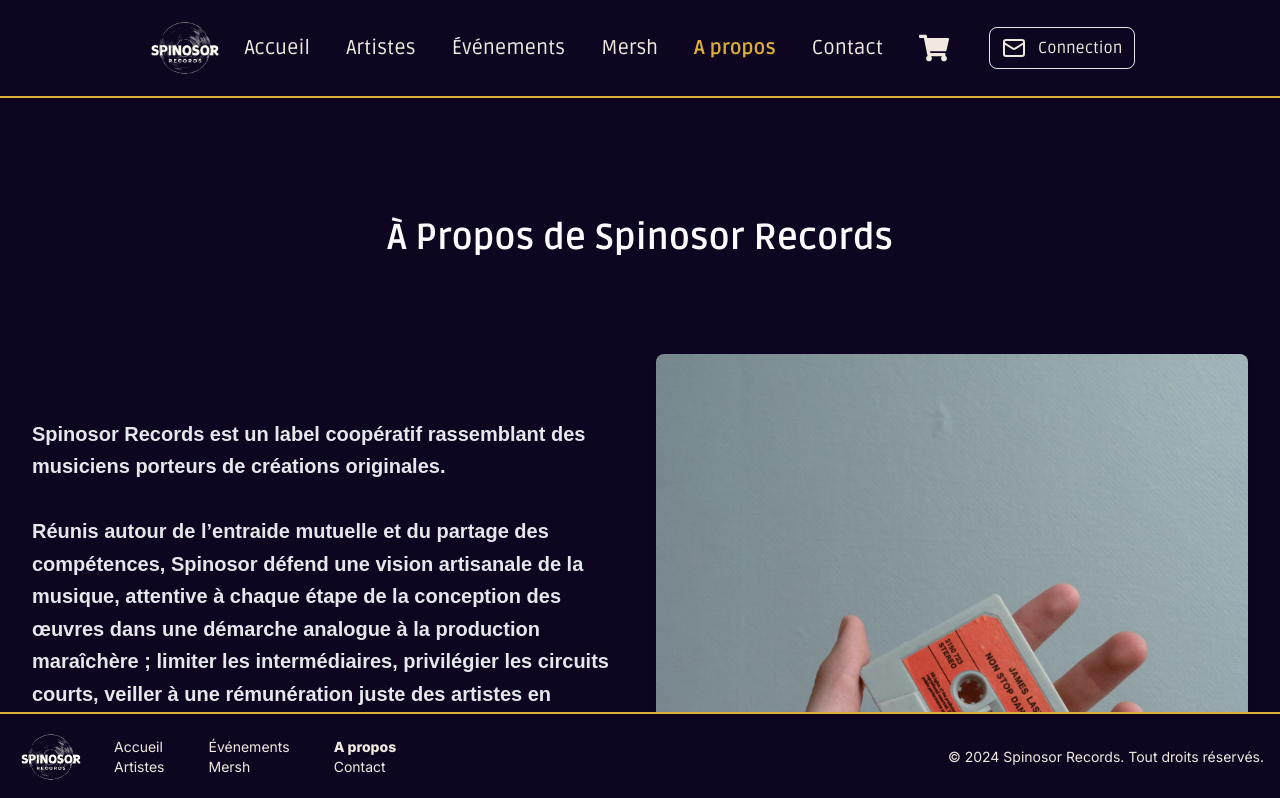
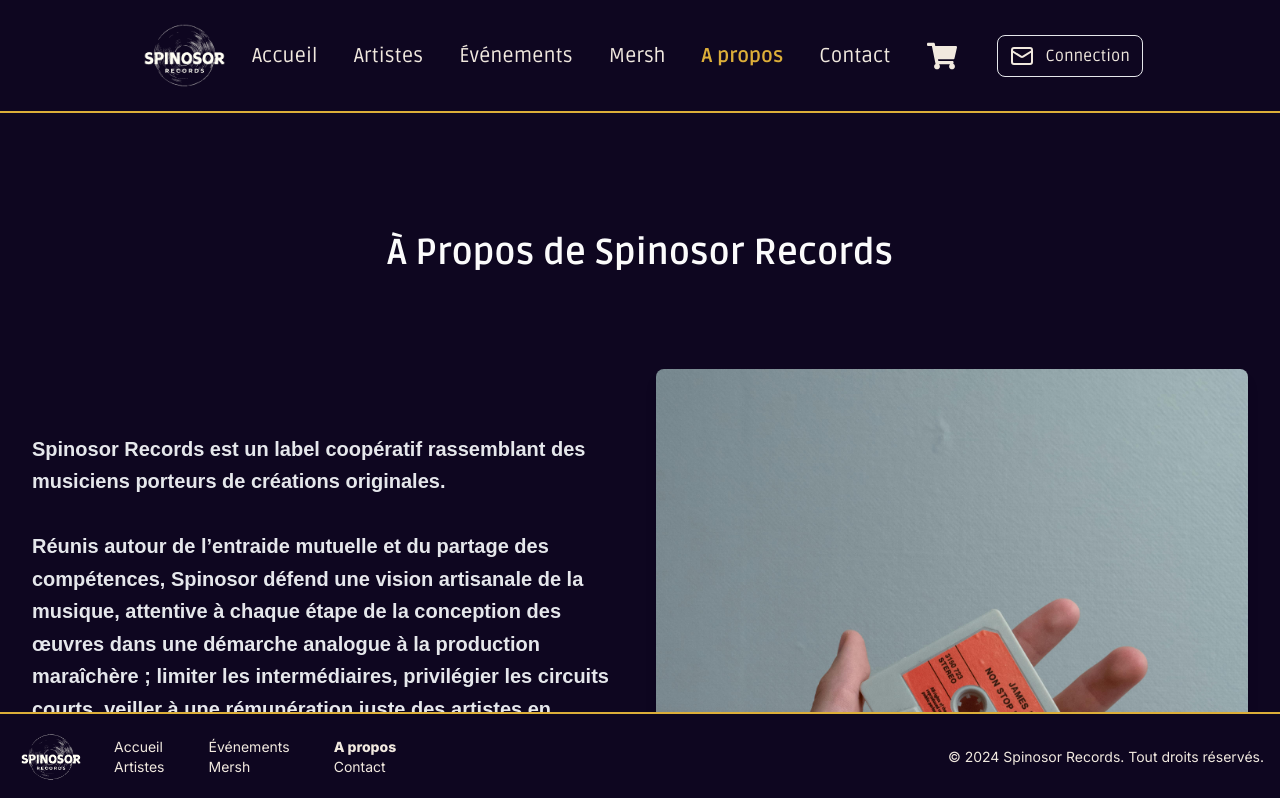
Before and after one commit to Funkysys/spinosor, a Next.js app: page /home/about in a window 1280 px wide. Shown: the top 798 px of the page. Built offline with nearby package versions, Linux system fonts and the light colour scheme; no server answers; a web font is replaced by a local one; what tailwindcss-animated would draw is missing.

Commit message:
upgrade backend

```diff
--- a/components/Navigation.tsx
+++ b/components/Navigation.tsx
@@ -48,8 +48,8 @@ const Navbar = () => {
             src="/assets/images/SPINOSOR.png"
             alt="Spinosor Records logo"
             onClick={() => router.push("/")}
-            width={80}
-            height={80}
+            width={95}
+            height={95}
           />
         </div>
         <li
```
